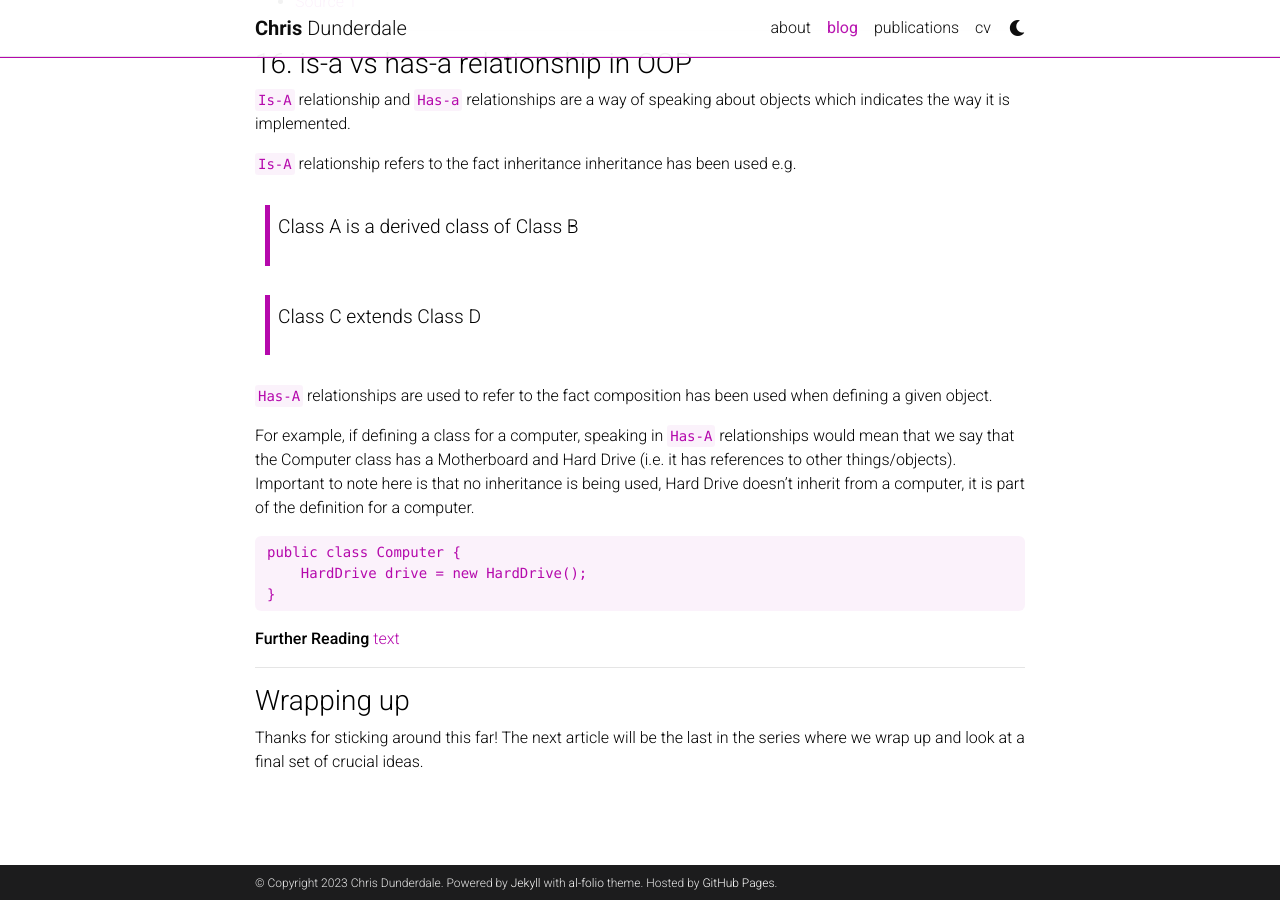
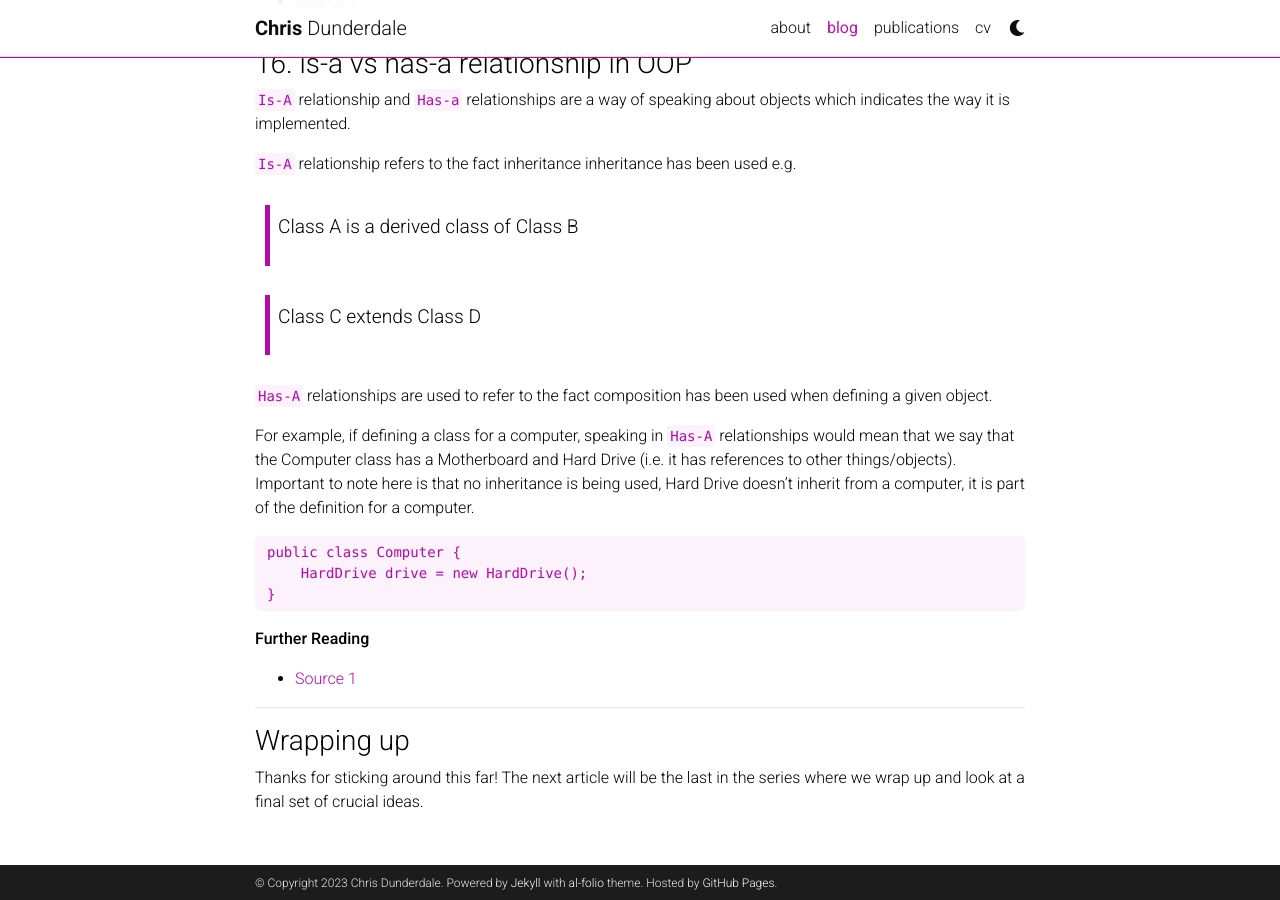
Before and after one commit to thatstatsguy/thatstatsguy.github.io, a Jekyll site: the page built from _posts/2023-03-11-CS Concepts Part 3.md, in a window 1280 px wide and 900 px high, scrolled down 7081 px. Built offline with Jekyll 4.4.1, drawn with Linux system fonts in a browser that asks for light colours; comment, search, counter and statistics services are not loaded; a style sheet for code colours, icons or effects is not loaded.

Commit message:
fix source

````diff
--- a/_posts/2023-03-11-CS Concepts Part 3.md
+++ b/_posts/2023-03-11-CS Concepts Part 3.md
@@ -311,7 +311,7 @@ public class Computer {
 }
 ```
 **Further Reading**
-[text](https://stackoverflow.com/questions/36162714/what-is-the-difference-between-is-a-relationship-and-has-a-relationship-in#:~:text=An%20IS-A%20relationship%20is%20inheritance.%20The%20classes%20which,child%20class%20is%20a%20type%20of%20parent%20class.)
+- [Source 1](https://stackoverflow.com/questions/36162714/what-is-the-difference-between-is-a-relationship-and-has-a-relationship-in#:~:text=An%20IS-A%20relationship%20is%20inheritance.%20The%20classes%20which,child%20class%20is%20a%20type%20of%20parent%20class.)
 <hr>
 
 ### Wrapping up
````
